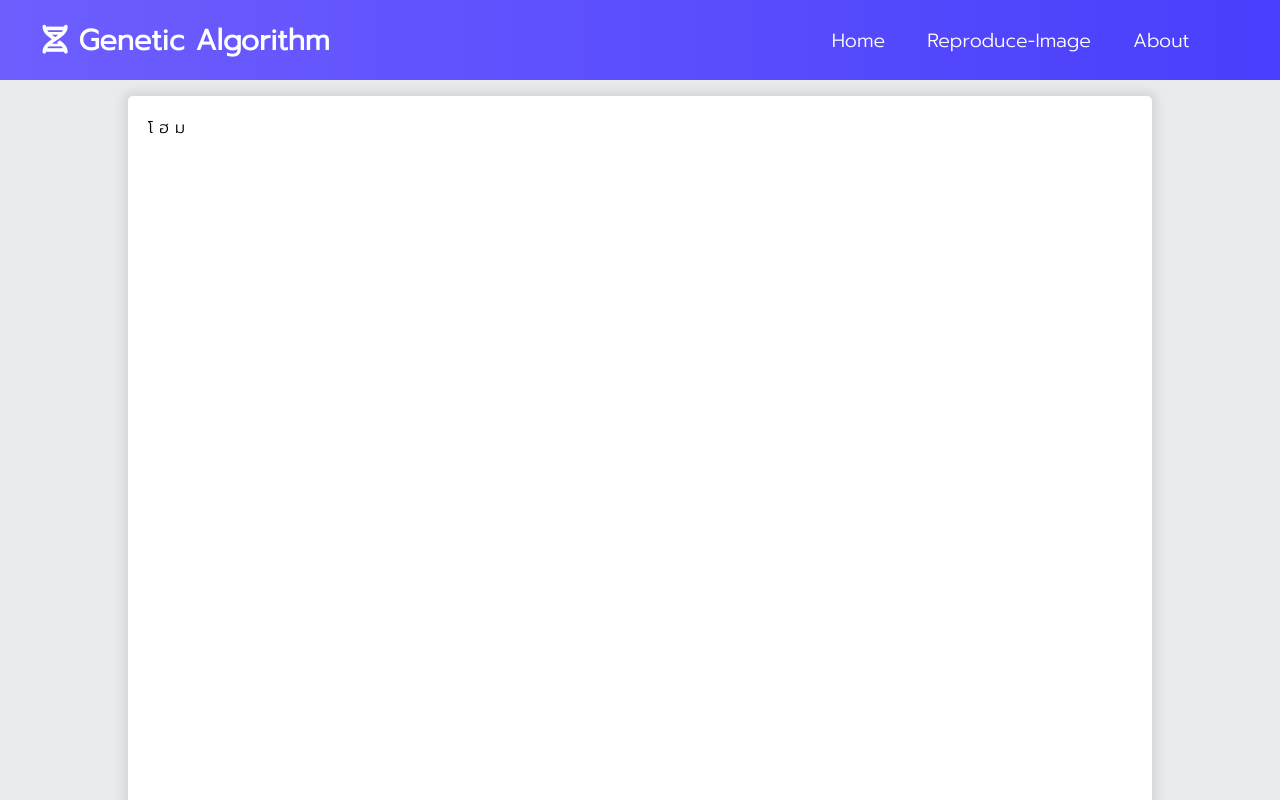
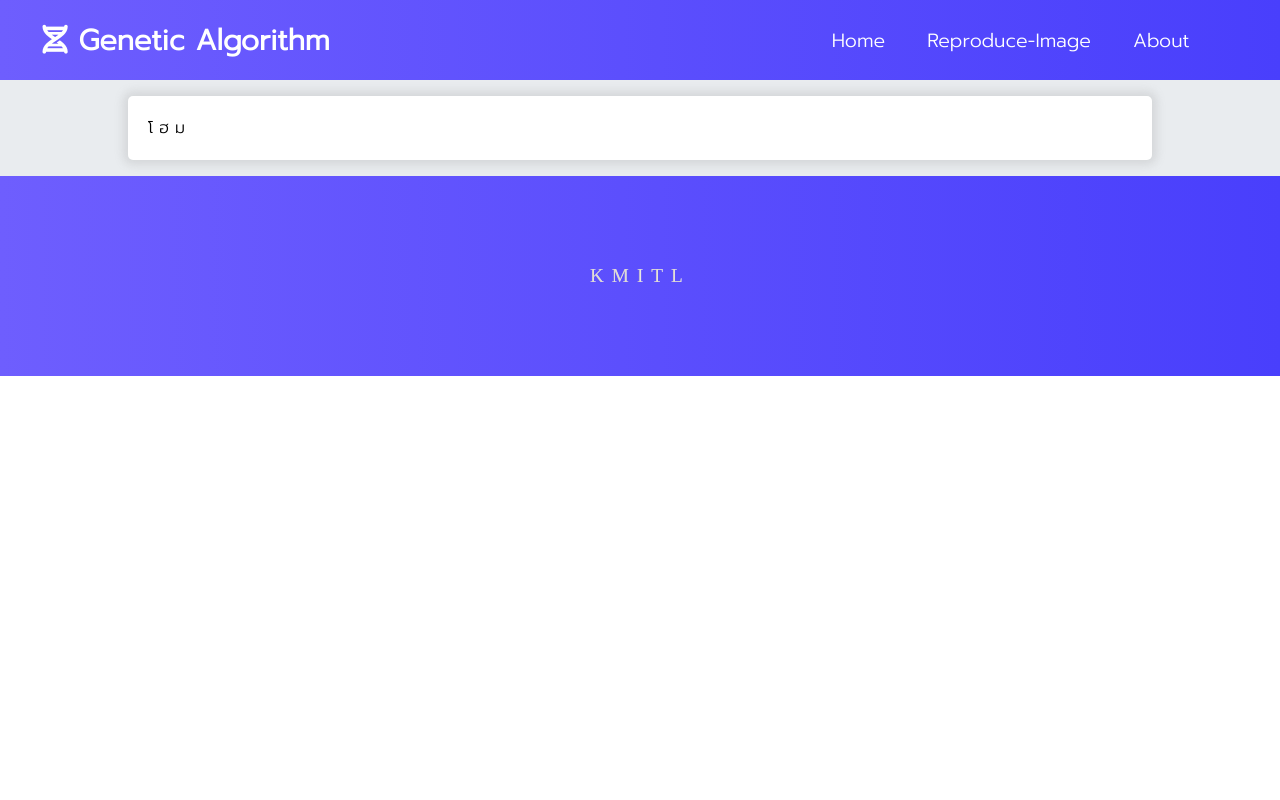
Before and after one commit to if-else-ai/ga-frontend, a React (Create React App) app: page / in a window 1280 px wide. Shown: the top 800 px of the page. Built offline with nearby package versions, Linux system fonts and the light colour scheme.

Commit message:
Test Fix

```diff
--- a/src/components/Pageheader.js
+++ b/src/components/Pageheader.js
@@ -6,6 +6,7 @@ class Pageheader extends Component {
     return (
       <div>
         <div className="page-header">
+        {/* <div> */}
           <p>
            💡 Lorem ipsum dolor sit amet, consectetur adipiscing elit, sed do
             eiusmod tempor incididunt ut labore et dolore magna aliqua. Ut enim
--- a/src/pages/pages.css
+++ b/src/pages/pages.css
@@ -1,6 +1,6 @@
 .page {
   width: 80%;
-  height: 800px;
+  height: fit-content;
   padding: 20px;
   margin-left: auto;
   margin-right: auto;
```
